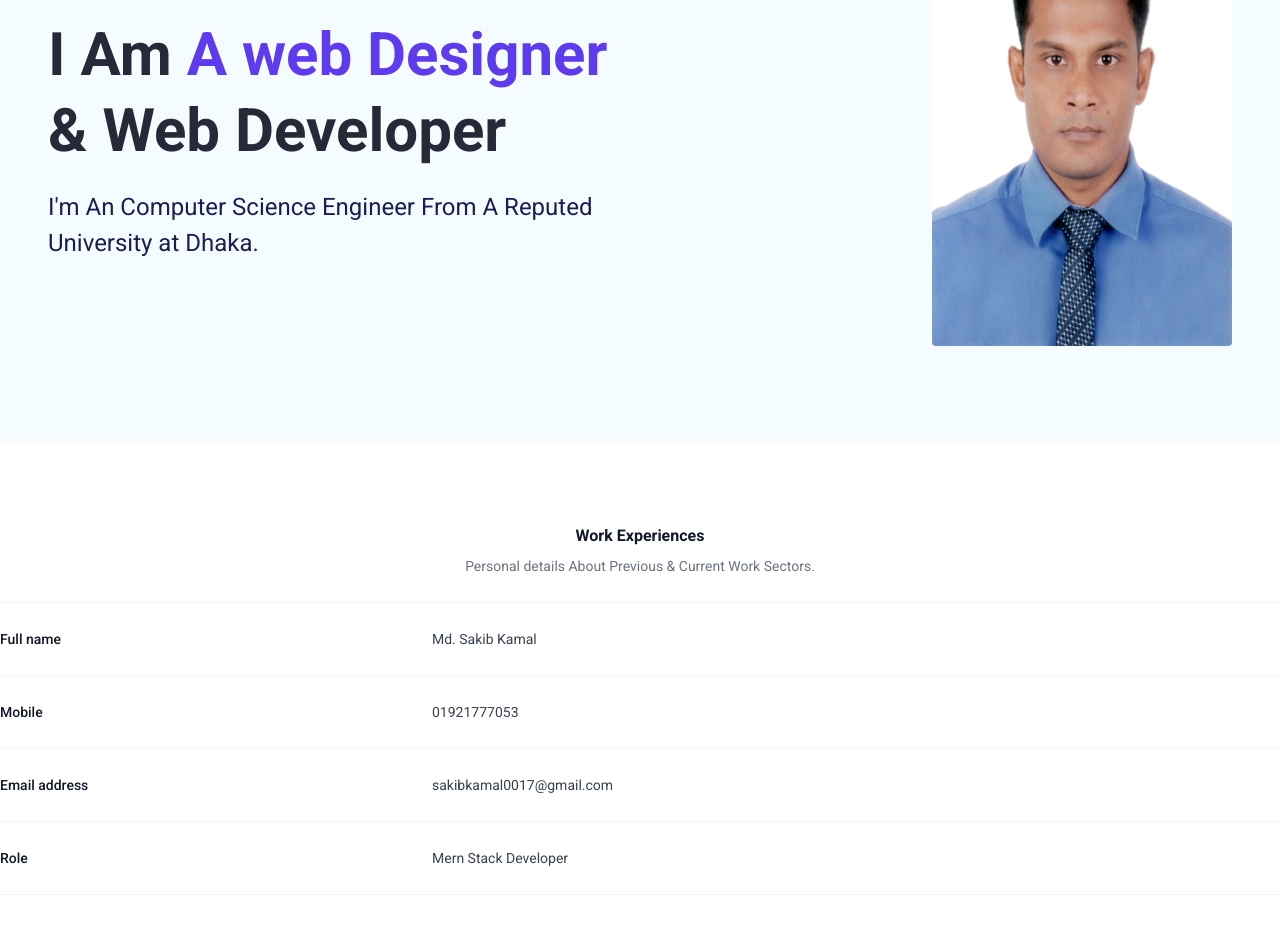
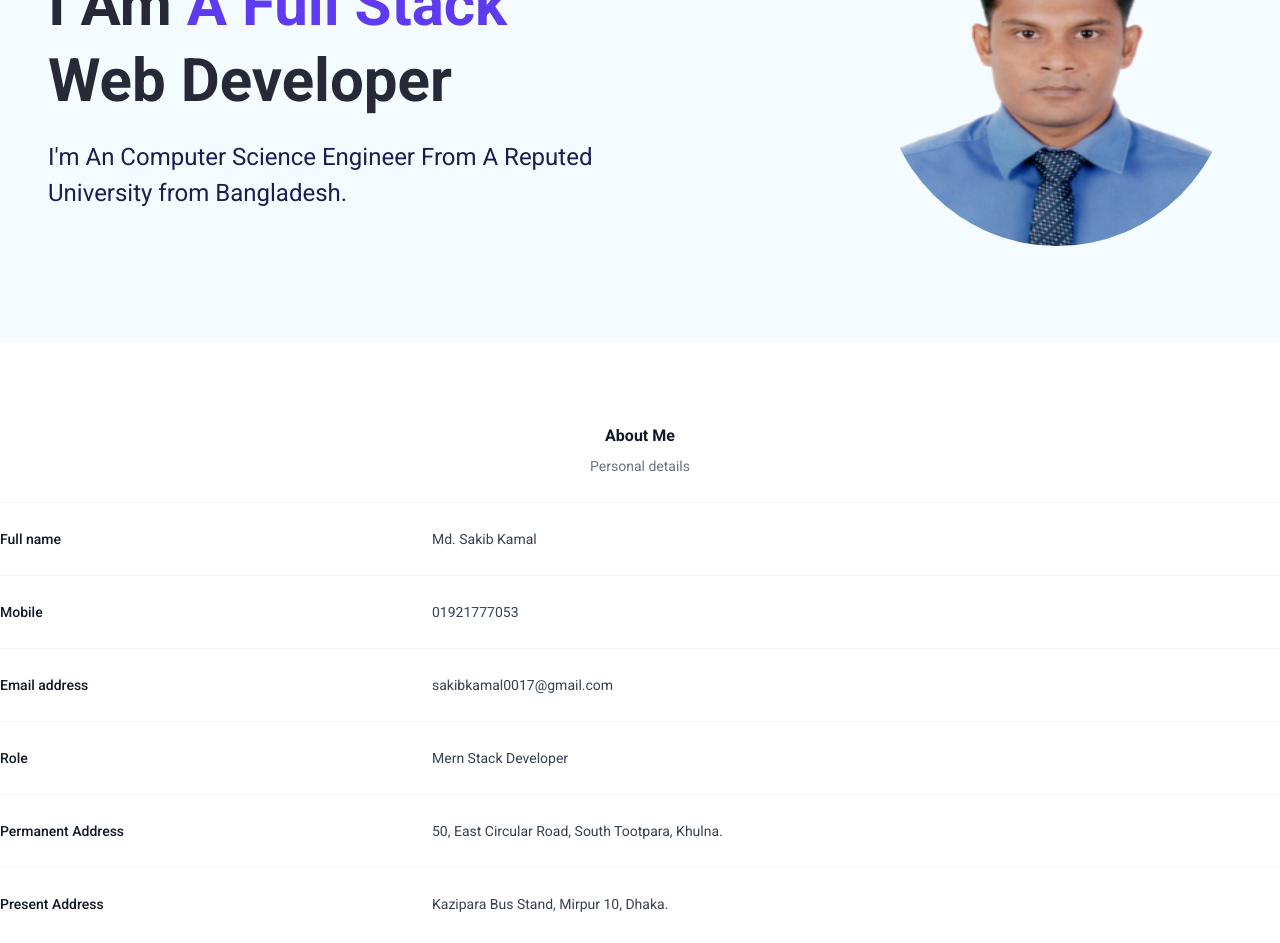
Before and after one commit to Sakib0017/sakibkamalweb, a React (Vite) app: page / in a window 1280 px wide. Shown: the part 280-1223 px from the top of the page. Built offline with nearby package versions, Linux system fonts and the light colour scheme.

Commit message:
Work Experience change

```diff
--- a/src/App.jsx
+++ b/src/App.jsx
@@ -10,6 +10,7 @@ import Work from './components/Work'
 import Training from './components/Training'
 import Languages from './components/Languages'
 import Project from './components/Project'
+import About from './components/About'
 function App() {
 
 
@@ -17,6 +18,7 @@ function App() {
     <>
     <Navbar/>
     <Home/>
+    <About />
     <Work />
     <Skills/>
     <Training />
--- /dev/null
+++ b/src/components/About.jsx
@@ -0,0 +1,45 @@
+
+
+const About = () => {
+
+  return (
+    <div className='max-w-7xl  mx-auto mt-20' id="about">
+    <div className="px-4  sm:px-0">
+      <h3 className="text-base font-semibold leading-7 text-center text-gray-900">About Me</h3>
+      <p className="mt-1  text-sm leading-6 text-center text-gray-500">Personal details </p>
+    </div>
+    <div className="mt-6 border-t border-gray-100">
+      <dl className="divide-y divide-gray-100">
+        <div className="px-4 py-6 sm:grid sm:grid-cols-3 sm:gap-4 sm:px-0">
+          <dt className="text-sm font-medium leading-6 text-gray-900">Full name</dt>
+          <dd className="mt-1 text-sm leading-6 text-gray-700 sm:col-span-2 sm:mt-0">Md. Sakib Kamal</dd>
+        </div>
+        <div className="px-4 py-6 sm:grid sm:grid-cols-3 sm:gap-4 sm:px-0">
+          <dt className="text-sm font-medium leading-6 text-gray-900">Mobile</dt>
+          <dd className="mt-1 text-sm leading-6 text-gray-700 sm:col-span-2 sm:mt-0">01921777053</dd>
+        </div>
+        <div className="px-4 py-6 sm:grid sm:grid-cols-3 sm:gap-4 sm:px-0">
+          <dt className="text-sm font-medium leading-6 text-gray-900">Email address</dt>
+          <dd className="mt-1 text-sm leading-6 text-gray-700 sm:col-span-2 sm:mt-0">sakibkamal0017@gmail.com</dd>
+        </div>
+        <div className="px-4 py-6 sm:grid sm:grid-cols-3 sm:gap-4 sm:px-0">
+          <dt className="text-sm font-medium leading-6 text-gray-900">Role</dt>
+          <dd className="mt-1 text-sm leading-6 text-gray-700 sm:col-span-2 sm:mt-0">Mern Stack Developer</dd>
+        </div>
+        <div className="px-4 py-6 sm:grid sm:grid-cols-3 sm:gap-4 sm:px-0">
+          <dt className="text-sm font-medium leading-6 text-gray-900">Permanent Address</dt>
+          <dd className="mt-1 text-sm leading-6 text-gray-700 sm:col-span-2 sm:mt-0">50, East Circular Road, South Tootpara, Khulna.</dd>
+        </div>
+        <div className="px-4 py-6 sm:grid sm:grid-cols-3 sm:gap-4 sm:px-0">
+          <dt className="text-sm font-medium leading-6 text-gray-900">Present Address</dt>
+          <dd className="mt-1 text-sm leading-6 text-gray-700 sm:col-span-2 sm:mt-0">Kazipara Bus Stand, Mirpur 10, Dhaka.</dd>
+        </div>
+
+
+      </dl>
+    </div>
+  </div>
+  );
+};
+
+export default About;
--- a/src/components/Home.jsx
+++ b/src/components/Home.jsx
@@ -1,4 +1,4 @@
-import banner from "../assets/Sakib.jpg";
+import banner from "../assets/Sakib.png";
 
 
 
@@ -7,16 +7,16 @@ const Home = () => {
     <div className="mt-20 bg-bgShade " id="home">
       <div className="lg:px-12 px-4 max-w-7xl mx-auto flex flex-col md:flex-row-reverse items-center justify-between py-24 gap-5">
       <div className="md:w-1/2 ">
-          <img src={banner} alt="" className="ms-auto border-blur rounded h-[450px] w-[300px]" />
+          <img src={banner} alt="" className="ms-auto border-blur rounded-full h-[350px] w-[350px]" />
         </div>
         {/* left side */}
         <div className="md:w-1/2 w-full mt-5">
           <p className="text-xl text-headingcolor font-semibold mb-5">Hey, I am Md. Sakib Kamal</p>
           <h1 className="md:text-6xl text-4xl font-bold text-headingcolor leading-snug md:leading-[76px]  mb-5">
-            I Am <span className="text-primary">A web Designer</span> & Web Developer
+            I Am <span className="text-primary">A Full Stack</span> Web Developer
           </h1>
           <p className="text-2xl text-body leading-9 mb-8">
-            I'm An Computer Science Engineer From A Reputed University at Dhaka.
+            I'm An Computer Science Engineer From A Reputed University from Bangladesh.
           </p>
 
         </div>
--- a/src/components/Navbar.jsx
+++ b/src/components/Navbar.jsx
@@ -44,6 +44,9 @@ const Navbar = () => {
               className="block text-primary hover:text-gray-400 py-2 px-4 cursor-pointer"
             >
               Home
+            </Link>
+            <Link activeClass="active" smooth={true} spy={true} offset={-100}  to="about" className="block hover:text-gray-400 py-2 px-4 cursor-pointer">
+              About me
             </Link>
             <Link activeClass="active" smooth={true} spy={true} offset={-100}  to="experience" className="block hover:text-gray-400 py-2 px-4 cursor-pointer">
               Experience
--- a/src/components/Work.jsx
+++ b/src/components/Work.jsx
@@ -12,22 +12,7 @@ const Work = () => {
     </div>
     <div className="mt-6 border-t border-gray-100">
       <dl className="divide-y divide-gray-100">
-        <div className="px-4 py-6 sm:grid sm:grid-cols-3 sm:gap-4 sm:px-0">
-          <dt className="text-sm font-medium leading-6 text-gray-900">Full name</dt>
-          <dd className="mt-1 text-sm leading-6 text-gray-700 sm:col-span-2 sm:mt-0">Md. Sakib Kamal</dd>
-        </div>
-        <div className="px-4 py-6 sm:grid sm:grid-cols-3 sm:gap-4 sm:px-0">
-          <dt className="text-sm font-medium leading-6 text-gray-900">Mobile</dt>
-          <dd className="mt-1 text-sm leading-6 text-gray-700 sm:col-span-2 sm:mt-0">01921777053</dd>
-        </div>
-        <div className="px-4 py-6 sm:grid sm:grid-cols-3 sm:gap-4 sm:px-0">
-          <dt className="text-sm font-medium leading-6 text-gray-900">Email address</dt>
-          <dd className="mt-1 text-sm leading-6 text-gray-700 sm:col-span-2 sm:mt-0">sakibkamal0017@gmail.com</dd>
-        </div>
-        <div className="px-4 py-6 sm:grid sm:grid-cols-3 sm:gap-4 sm:px-0">
-          <dt className="text-sm font-medium leading-6 text-gray-900">Role</dt>
-          <dd className="mt-1 text-sm leading-6 text-gray-700 sm:col-span-2 sm:mt-0">Mern Stack Developer</dd>
-        </div>
+
         <div className='p-5'>
         <div className="px-4 py-6 sm:grid sm:grid-cols-3 sm:gap-4 sm:px-0">
           <dt className="text-sm font-medium leading-6 text-gray-900">Name of Company</dt>
```
Also changed, not shown: src/assets/Sakib.jpg (deleted), src/assets/Sakib.png (added).
